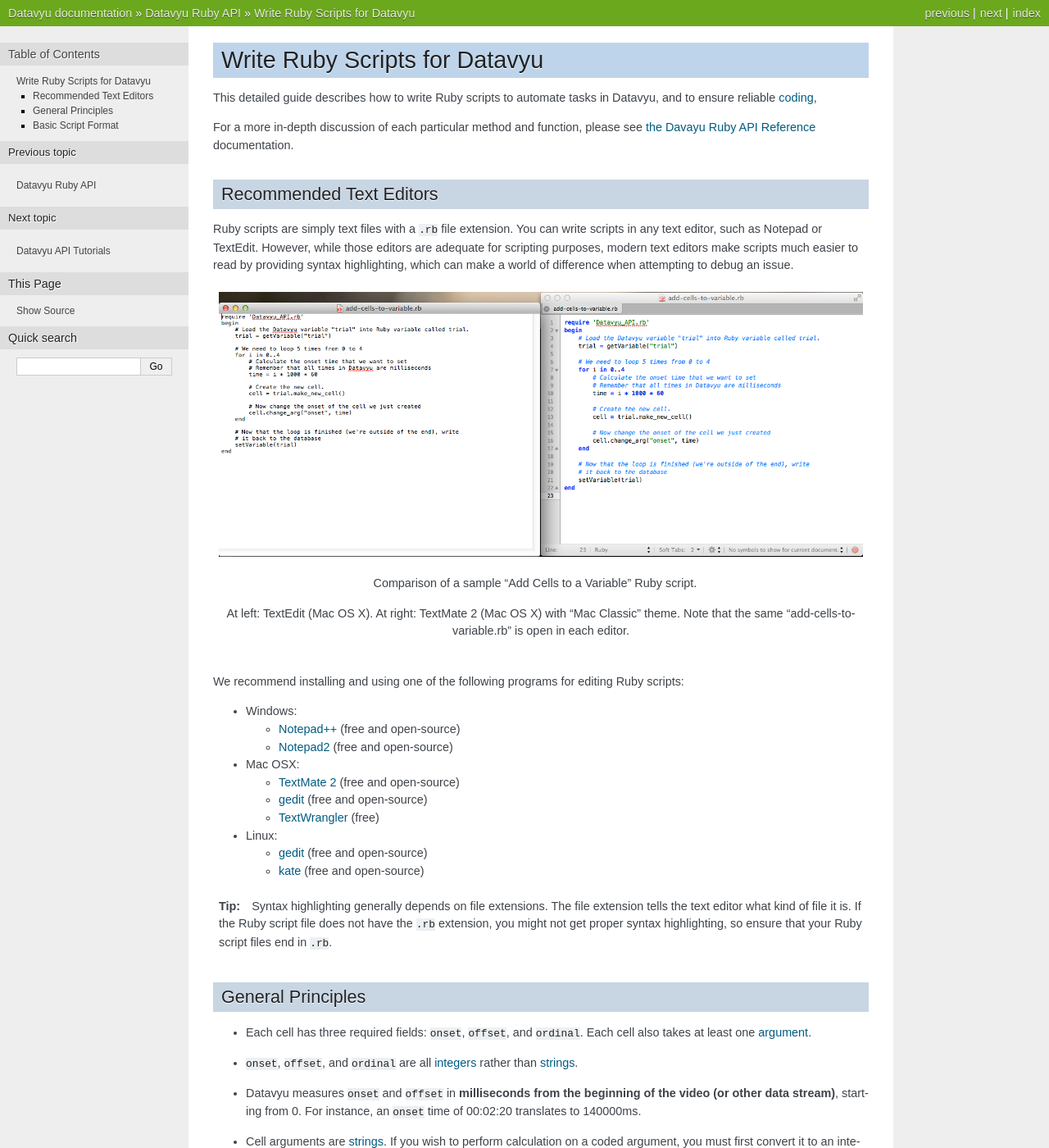
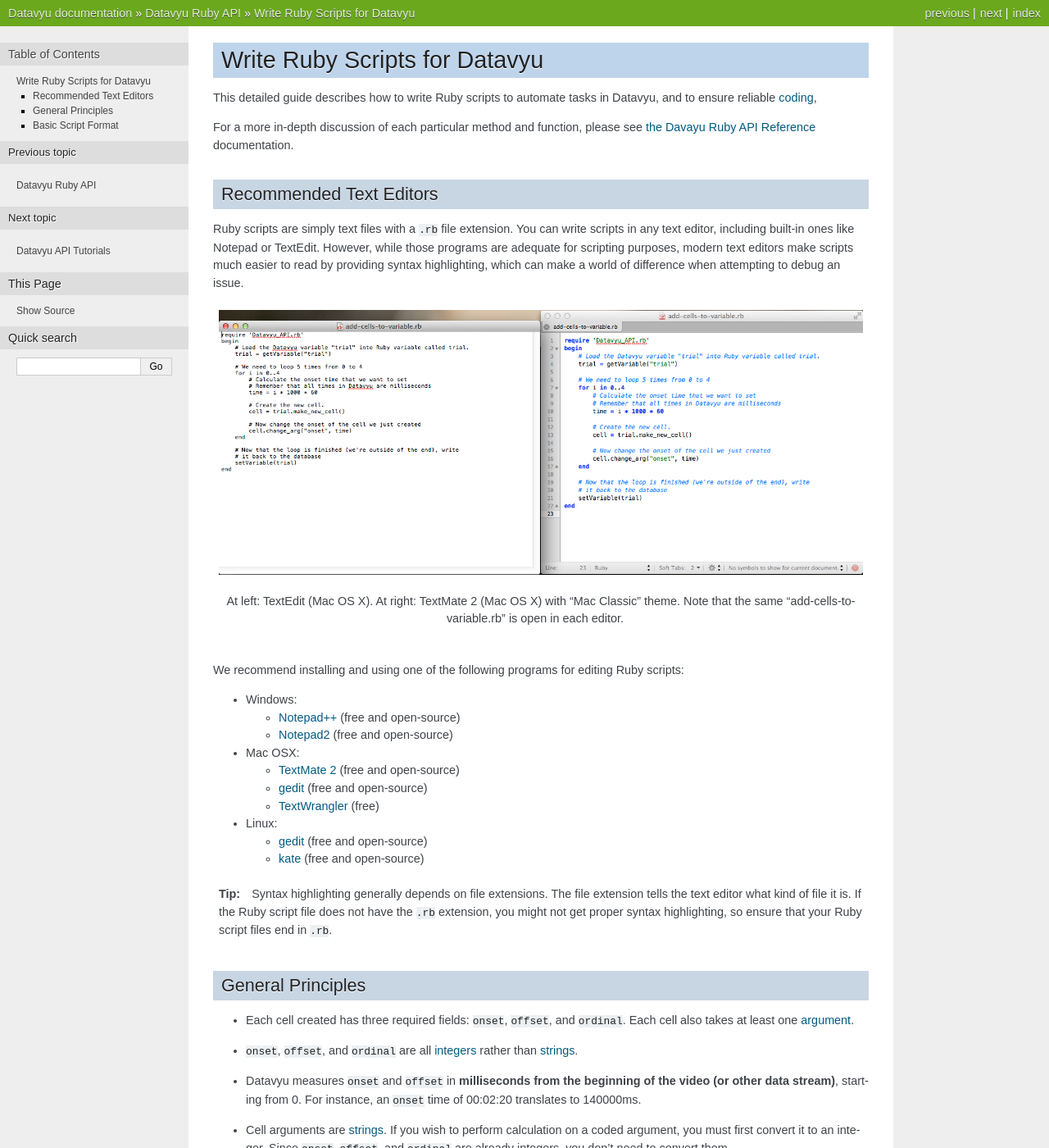
Before and after one commit to databrary/datavyu-docs, a Sphinx documentation site: the page built from source/api/write-ruby-scripts-for-datavyu.txt, in a window 1280 px wide and 1400 px high. Shown: the whole window at 82% size. Built offline with Sphinx 7.4.7, drawn with Linux system fonts in a browser that asks for light colours; pages that are not in the unit, such as notebooks, are missing from menus.

Commit message:
edits for clarity and terminology

```diff
--- a/source/api/write-ruby-scripts-for-datavyu.txt
+++ b/source/api/write-ruby-scripts-for-datavyu.txt
@@ -13,8 +13,8 @@
 ------------------------
 
 Ruby scripts are simply text files with a ``.rb`` file extension. You
-can write scripts in any text editor, such as Notepad or TextEdit.
-However, while those editors are adequate for scripting purposes, modern
+can write scripts in any text editor, including built-in ones like Notepad or TextEdit.
+However, while those programs are adequate for scripting purposes, modern
 text editors make scripts much easier to read by providing syntax
 highlighting, which can make a world of difference when attempting to
 debug an issue.
@@ -22,15 +22,14 @@
 .. figure:: /img/syntax-highlighting-comparison.png
    :alt: comparison of Ruby scripts viewed in TextEdit (Mac OS X) and TextMate 2
    :align: center
+   :width: 1100px
 
-   Comparison of a sample "Add Cells to a Variable" Ruby script.
+   At left: TextEdit (Mac OS X). At right: TextMate 2 (Mac OS X) with "Mac
+   Classic" theme. Note that the same "add-cells-to-variable.rb" is open in
+   each editor.
 
-   At left: TextEdit (Mac OS X). At right: TextMate 2 (Mac OS X) with
-   "Mac Classic" theme. Note that the same "add-cells-to-variable.rb" is
-   open in each editor.
-
-We recommend installing and using one of the following
-programs for editing Ruby scripts:
+We recommend installing and using one of the following programs for
+editing Ruby scripts:
 
 - Windows:
 
@@ -59,10 +58,8 @@
 General Principles
 ------------------
 
-.. TODO: rewrite as paragraphs rather than bullets
-
-- Each cell has three required fields: ``onset``, ``offset``, and
-  ``ordinal``. Each cell also takes at least one :term:`argument`.
+- Each cell created has three required fields: ``onset``, ``offset``,
+  and ``ordinal``. Each cell also takes at least one :term:`argument`.
 
 - ``onset``, ``offset``, and ``ordinal`` are all :term:`integers
   <integer>` rather than :term:`strings <string>`.
```
Also changed, not shown: source/api/tutorial/check-for-coding-errors.txt (renamed from source/api/tutorial/check-for-coder-errors.txt).
